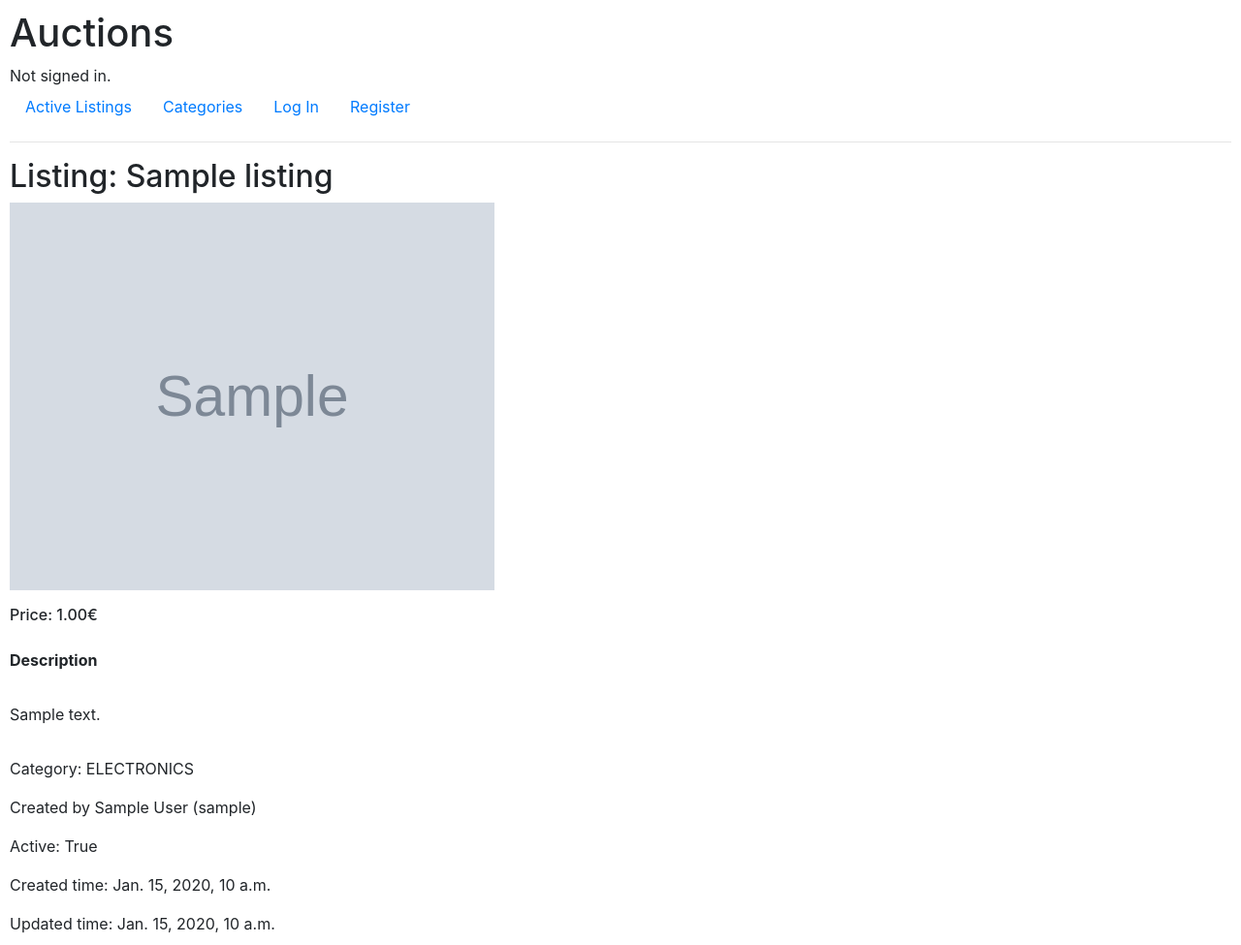
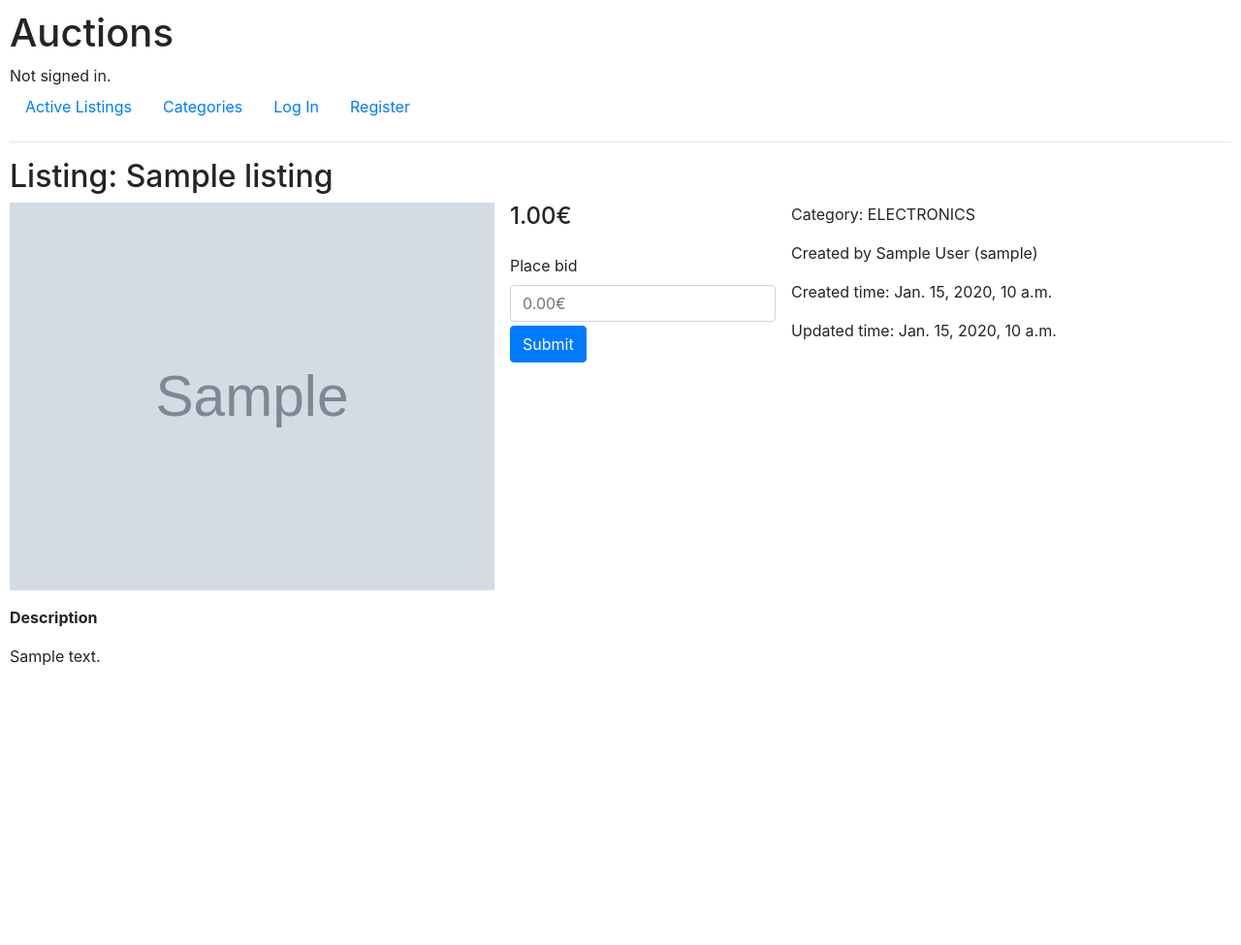
Before and after one commit to Ekaterina-Vititneva/CS50-s-Web, a Django app: a page that uses project_2/commerce/auctions/templates/auctions/listing.html in a window 1280 px wide. Shown: the whole page at 97% size. After the commit the page ends 687 px from the top, so only its background shows below. Run offline with Django 5.2, Linux system fonts and the light colour scheme; tables that the repository leaves empty hold one stand-in row (values such as "Sample post"); grey boxes marked "Sample" are stand-in pictures; some libraries are stand-ins or nearby versions.

Commit message:
Added bid submission form

```diff
--- a/project_2/commerce/auctions/static/auctions/styles.css
+++ b/project_2/commerce/auctions/static/auctions/styles.css
@@ -82,3 +82,21 @@ body {
 .listing-description-heading {
     font-weight: bold;
 }
+
+.listing-top {
+    display: flex;
+    flex-direction: row;
+    gap: 16px;
+}
+
+.bid {
+    display: flex;
+    flex-direction: column;
+    gap: 16px;
+}
+
+.listing-details{
+    display: flex;
+    flex-direction: column;
+    gap: 16px;
+}
--- a/project_2/commerce/auctions/templates/auctions/listing.html
+++ b/project_2/commerce/auctions/templates/auctions/listing.html
@@ -10,17 +10,31 @@
 
 
 <div class="listing">
-    {% if listing.imageURL %}
-        <img src= "{{ listing.imageURL }}" alt="listingImage" height="400px" class="listing-image-single">
-    {% endif %}
-    <h6 class="listing-bid">Price: {{ listing.bid }}€</h6>
-    <p class="listing-description-heading">Description</p>
-    <p class="listing-description">{{ listing.description }}</p>
-    <div>Category: {{ listing.category }}</div>
-    <div>Created by {{ listing.user }}</div>
-    <div>Active: {{ listing.active }}</div>
-    <div>Created time: {{ listing.created_at }}</div>
-    <div>Updated time: {{ listing.updated_at }}</div>
+    <div class="listing-top">
+        {% if listing.imageURL %}
+            <img src= "{{ listing.imageURL }}" alt="listingImage" height="400px" class="listing-image-single">
+        {% endif %}
+        <div class = "bid">
+            <h4 class="listing-bid">{{ listing.bid }}€</h4>
+            <form action="{% url 'register' %}" method="post">
+                <div class="mb-3">
+                    <label for="exampleFormControlInput1" class="form-label">Place bid</label>
+                    <input type="email" class="form-control" id="exampleFormControlInput1" placeholder="0.00€">
+                    <button type="button" class="btn btn-primary">Submit</button>
+                </div>
+            </form>
+        </div>
+        <div class = "listing-details">
+            <div>Category: {{ listing.category }}</div>
+            <div>Created by {{ listing.user }}</div>
+            <div>Created time: {{ listing.created_at }}</div>
+            <div>Updated time: {{ listing.updated_at }}</div>
+        </div>
+    </div>
+    <div class="listing-bottom">
+        <p class="listing-description-heading">Description</p>
+        <p class="listing-description">{{ listing.description }}</p>
+    </div>
 
 </div>
 
```
